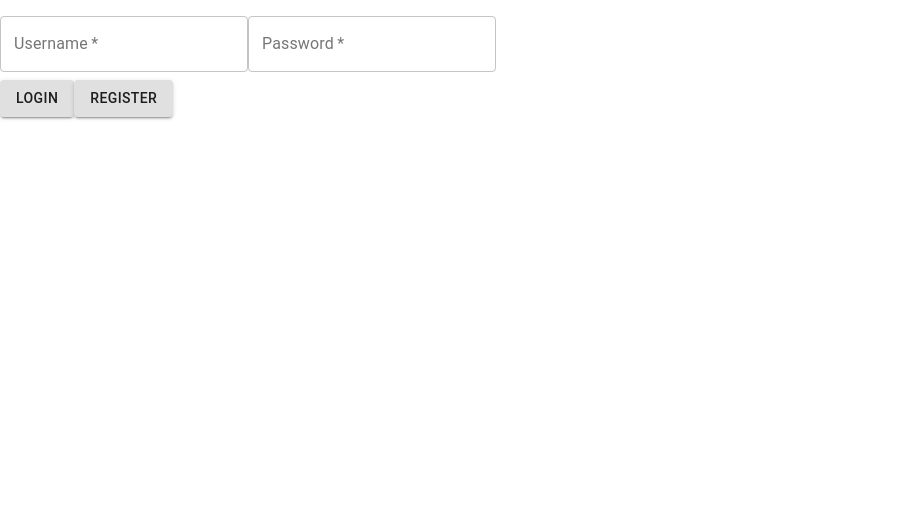
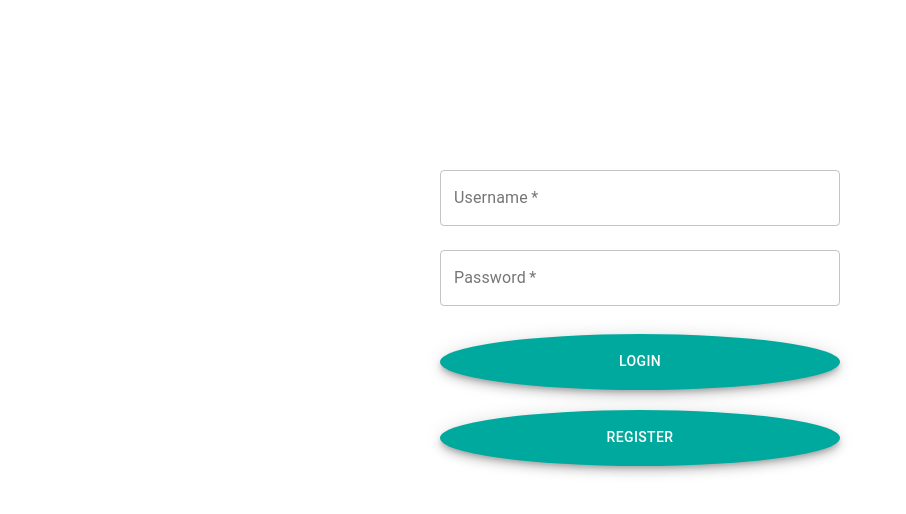
Before and after one commit to sanchyalforn/ez_antibully, a React (Create React App) app in the folder client/: page /teacher/login in a window 1280 px wide. Shown: the top 514 px of the page, without its empty margins (0-906 px from the left). Built offline with nearby package versions, Linux system fonts and the light colour scheme.

Commit message:
I did a lot of stuff

```diff
--- a/client/package.json
+++ b/client/package.json
@@ -5,11 +5,13 @@
   "dependencies": {
     "@material-ui/core": "^4.6.1",
     "@material-ui/icons": "^4.5.1",
+    "axios": "^0.19.0",
     "react": "^16.12.0",
     "react-dom": "^16.12.0",
     "react-router": "^5.1.2",
     "react-router-dom": "^5.1.2",
-    "react-scripts": "3.2.0"
+    "react-scripts": "3.2.0",
+    "universal-cookie": "^4.0.2"
   },
   "scripts": {
     "start": "react-scripts start",
--- a/client/src/App.js
+++ b/client/src/App.js
@@ -3,8 +3,9 @@ import { BrowserRouter, Route, Switch } from 'react-router-dom';
 import Code from './components/questions/code-page.js'
 import Login from './components/login/login.js'
 import Home from './components/group-list/group-list.js'
-import Questions from './components/questions/questions-page.js'
 import Main from './components/main/main.js'
+import Relations from './components/questions/questions-relations.js'
+import Feelings from './components/questions/questions-feelings.js'
 
 class App extends Component {
   render() {
@@ -15,7 +16,8 @@ class App extends Component {
             <Route path="/teacher/login" exact component={ Login } />
             <Route path="/teacher" exact component={ Home } />
             <Route path="/student/login" exact component={ Code } />
-            <Route path="/student" exact component={ Questions } />
+            <Route path="/student/1" exact component={ Relations } />
+            <Route path="/student/2" exact component={ Feelings } />
           </Switch>
         </BrowserRouter>
     );
--- /dev/null
+++ b/client/src/api/axios.js
@@ -0,0 +1,22 @@
+import axios from "axios";
+import Cookies from "universal-cookie";
+
+const cookies = new Cookies();
+
+const baseURL = "http://151.80.42.162:8080";
+
+const api = axios.create({
+    baseURL: baseURL
+});
+
+function setUsername(username) {
+    cookies.set("username", username, { path: "/" });
+}
+
+function getUsername() {
+    return cookies.get("username");
+}
+
+
+export default api;
+export { setUsername, getUsername };
--- a/client/src/components/group-list/group-list.js
+++ b/client/src/components/group-list/group-list.js
@@ -10,7 +10,6 @@ import Dialog from '@material-ui/core/Dialog';
 import DialogActions from '@material-ui/core/DialogActions';
 import DialogContent from '@material-ui/core/DialogContent';
 import DialogTitle from '@material-ui/core/DialogTitle';
-import Button from '@material-ui/core/Button';
 import TextField from '@material-ui/core/TextField';
 
 const useStyle = makeStyles(theme => ({
@@ -21,12 +20,32 @@ const useStyle = makeStyles(theme => ({
   },
 }));
 
+const TextFieldStyled = withStyles(theme => ({
+    root: {
+      marginBottom: '20px'
+    }
+  }))(TextField);
+
+const ColorButton = withStyles(theme => ({
+    root: {
+      color: 'white',
+      backgroundColor: '#00A99D',
+      '&:hover': {
+        backgroundColor: '#00A99D',
+      },
+      marginLeft: '20px'
+    },
+  }))(Fab);
+
 class Home extends Component {
 
     constructor(props) {
         super(props);
 
-        this.state = { modalOpen: false };
+        this.state = {
+            modalOpen: false,
+            listItems: new Map()
+        };
     }
 
     handleClickOpen = () => {
@@ -42,6 +61,19 @@ class Home extends Component {
         this.setState({modalOpen: false});
     }
 
+    loadGroups = () => {
+
+        // Llista de grups
+
+        /*
+
+        */
+
+
+
+
+    }
+
 
     render() {
         return (
@@ -49,35 +81,39 @@ class Home extends Component {
                 <Dialog open={this.state.modalOpen} onClose={() => {this.handleClose() }} aria-labelledby="form-dialog-title">
                     <DialogTitle id="form-dialog-title">Add New Group</DialogTitle>
                     <DialogContent>
-                    <TextField
+                    <TextFieldStyled
                         autoFocus
                         margin="dense"
                         id="name"
                         label="Group name"
                         fullWidth
                     />
+                    <TextFieldStyled
+                        autoFocus
+                        margin="dense"
+                        id="student-names"
+                        multiline
+                        rowsMax="4"
+                        label="Student names (separated by ,)"
+                        fullWidth
+                    />
                     </DialogContent>
                     <DialogActions>
-                    <Button onClick={() => {this.handleClose() }} color="primary">
-                        Cancel
-                    </Button>
-                    <Button onClick={() => {this.handleConfirm() }} color="primary">
-                        Confirm
-                    </Button>
+                        <ColorButton onClick={() => {this.handleClose() }} color="primary" variant="contained">
+                            Cancel
+                        </ColorButton>
+                        <ColorButton onClick={() => {this.handleConfirm() }} color="primary" variant="contained">
+                            Create
+                        </ColorButton>
                     </DialogActions>
                 </Dialog>
 
-                <h1> Groups lists from professor X </h1>
-                <Fab color="primary" aria-label="add">
-                    <AddIcon onClick={() => {this.handleClickOpen() }}/>
-                </Fab>
-                <List component="nav" className={this.props.classes.root} aria-label="contacts">
-                <ListItem button>
-                    <ListItemText primary="Chelsea Otakan" onClick={() => {console.log("first")}}/>
-                </ListItem>
-                <ListItem button>
-                    <ListItemText primary="Eric Hoffman" onClick={() => {console.log("second")}}/>
-                </ListItem>
+                <h1 style={{textAlign: 'center'}}> Groups lists from professor X </h1>
+                <ColorButton variant="contained" onClick={() => {this.handleClickOpen() }}>
+                    <AddIcon /> Create new group
+                </ColorButton>
+                <List component="nav" className={this.props.classes.root} aria-label="contacts" style={{margin: '20px'}}>
+                    <ListItem button> <ListItemText primary={"asd"} onClick={() => {console.log("asd")}}/> </ListItem>
                 </List>
             </div>
 
--- a/client/src/components/login/login.js
+++ b/client/src/components/login/login.js
@@ -1,81 +1,199 @@
-import React, { Component } from 'react';
-import './login.css'
+import React, { Component } from "react";
+import "./login.css";
 
-import { makeStyles } from '@material-ui/core/styles';
-import TextField from '@material-ui/core/TextField';
-import Button from '@material-ui/core/Button';
-import { withStyles } from '@material-ui/core';
+import { makeStyles } from "@material-ui/core/styles";
+import TextField from "@material-ui/core/TextField";
+import Fab from "@material-ui/core/Fab";
+import Grid from "@material-ui/core/Grid";
+import { withStyles } from "@material-ui/core";
 
-const useStyle = makeStyles(theme => ({
+import clsx from 'clsx';
+import ErrorIcon from '@material-ui/icons/Error';
+import CloseIcon from '@material-ui/icons/Close';
+import { red } from '@material-ui/core/colors';
+import IconButton from '@material-ui/core/IconButton';
+import Snackbar from '@material-ui/core/Snackbar';
+import SnackbarContent from '@material-ui/core/SnackbarContent';
+
+import api, { setUsername } from "../../api/axios";
+
+const useStyles = makeStyles(theme => ({
   container: {
-      display: 'flex',
-      flexWrap: 'wrap',
+    display: "flex",
+    flexWrap: "wrap"
   },
   textField: {
     marginLeft: theme.spacing(1),
-      marginRight: theme.spacing(1),
-      width: 200,
+    marginRight: theme.spacing(1)
   }
 }));
 
+const ColorButton = withStyles(theme => ({
+  root: {
+    color: "white",
+    backgroundColor: "#00A99D",
+    "&:hover": {
+      backgroundColor: "#00877E"
+    },
+    "&:active": {
+      backgroundColor: "#04D1C3"
+    },
+    marginTop: "20px",
+    width: "400px"
+  }
+}))(Fab);
+
+const TextFieldStyled = withStyles(theme => ({
+  root: {
+    width: "400px"
+  }
+}))(TextField);
+
+const useStyles1 = makeStyles(theme => ({
+	error: {
+	  backgroundColor: red,
+	},
+	icon: {
+	  fontSize: 20,
+	},
+	iconVariant: {
+	  opacity: 0.9,
+	  marginRight: theme.spacing(1),
+	},
+	message: {
+	  display: 'flex',
+	  alignItems: 'center',
+	},
+  }));
+
+  function MySnackbarContentWrapper(props) {
+	const classes = useStyles1();
+	const { className, message, onClose, variant } = props;
+
+	return (
+	  <SnackbarContent
+		className={clsx(classes[variant], className)}
+		aria-describedby="client-snackbar"
+		message={
+		  <span id="client-snackbar" className={classes.message}>
+			<ErrorIcon className={clsx(classes.icon, classes.iconVariant)} />
+			Incorrect username or password!
+		  </span>
+		}
+		action={[
+		  <IconButton key="close" aria-label="close" color="inherit" onClick={onClose}>
+			<CloseIcon className={classes.icon} />
+		  </IconButton>,
+		]}
+	  />
+	);
+  }
+
 class Login extends Component {
-
   constructor(props) {
     super(props);
 
-        this.state = { username: "" , password: ""  };
+    this.state = { username: "", password: "", openError: false };
   }
 
+  handleClose = (event, reason) => {
+    if (reason === "clickaway") {
+      return;
+    }
+
+    this.setState({ openError: false });
+  };
 
   login() {
-        console.log(this.state.username);
-        console.log(this.state.password);
-
+    api
+      .post("/users/login", {
+        username: this.state.username,
+        password: this.state.password
+      })
+      .then(resp => {
+        setUsername(this.state.username);
         this.props.history.push("/teacher");
+      })
+      .catch(error => {
+		    this.setState({ openError: true });
+        if (error.response) {
+          console.log(error.response);
+        }
+      });
   }
 
   register() {
+
     console.log("same with register");
   }
 
   render() {
     return (
-            <form className={this.props.classes.container} noValidate autoComplete="off">
-                <TextField
+      <form
+        className={this.props.classes.container}
+        noValidate
+        autoComplete="off"
+      >
+        <Snackbar
+          anchorOrigin={{ vertical: "bottom", horizontal: "left" }}
+          open={this.state.openError}
+          autoHideDuration={5000}
+          onClose={() => {this.handleClose()}}
+        >
+          <MySnackbarContentWrapper
+            variant="error"
+            message="Incorrect username or password!"
+          />
+        </Snackbar>
+        <Grid container direction="column" justify="center" alignItems="center">
+          <Grid item xs={12} style={{ marginTop: "12%" }}>
+            <TextFieldStyled
               required
               id="username"
               className={this.props.classes.textField}
               label="Username"
               margin="normal"
-                    onChange={(e) => this.setState({username: e.target.value})}
-                    variant="outlined"/>
-
-                <TextField
+              onChange={e => this.setState({ username: e.target.value })}
+              variant="outlined"
+            />
+          </Grid>
+          <Grid item xs={12}>
+            <TextFieldStyled
               required
               id="password"
               className={this.props.classes.textField}
               label="Password"
               margin="normal"
               type="password"
-                    onChange={(e) => this.setState({password: e.target.value})}
-                    variant="outlined"/>
-
-                <div>
-                    <Button
+              onChange={e => this.setState({ password: e.target.value })}
+              variant="outlined"
+            />
+          </Grid>
+          <Grid item xs={12}>
+            <ColorButton
               variant="contained"
               color="default"
-                        onClick={(e) => {this.login()} }
-                        className={this.props.classes.button}> Login </Button>
-
-                    <Button
+              onClick={e => {
+                this.login();
+              }}
+              className={this.props.classes.button}
+            >
+              Login
+            </ColorButton>
+          </Grid>
+          <Grid item xs={12}>
+            <ColorButton
               variant="contained"
               onClick={this.register}
-                        color="default"> Register </Button>
-                </div>
-
+              color="default"
+            >
+              Register
+            </ColorButton>
+          </Grid>
+        </Grid>
       </form>
     );
-    };
+  }
 }
 
-export default withStyles(useStyle)(Login)
+export default withStyles(useStyles)(Login);
--- a/client/src/components/main/main.js
+++ b/client/src/components/main/main.js
@@ -1,12 +1,27 @@
 import React, { Component } from 'react';
-import '../../styles/fonts.css'
 
 import { makeStyles } from '@material-ui/core/styles';
-import Button from '@material-ui/core/Button';
+import Fab from '@material-ui/core/Fab';
+import Grid from '@material-ui/core/Grid';
 import { withStyles } from '@material-ui/core';
 
+const ColorButton = withStyles(theme => ({
+    root: {
+      color: 'white',
+      backgroundColor: '#00A99D',
+        '&:hover': {
+            backgroundColor: '#00877E',
+        },
+        '&:active': {
+            backgroundColor: '#04D1C3',
+        },
+      marginTop: "20px",
+      width: "400px"
+    },
+  }))(Fab);
+
 const useStyle = makeStyles(theme => ({
-  }));
+}));
 
 class Main extends Component {
 
@@ -22,18 +37,14 @@ class Main extends Component {
 
     render() {
         return (
-            <form className={this.props.classes.container} noValidate autoComplete="off">
-                <Button
-                    variant="contained"
-                    color="default"
-                    onClick={() => {this.student()}}
-                    className={this.props.classes.button}> STUDENT </Button>
-
-                <Button
-                    variant="contained"
-                    onClick={() => {this.teacher()}}
-                    color="default"> TEACHER </Button>
-            </form>
+            <Grid container direction="column" justify="center" alignItems="center">
+                <Grid item xs={12} style={{marginTop: '18%'}}>
+                    <ColorButton variant="extended" onClick={() => {this.teacher()}}> TEACHER </ColorButton>
+                </Grid>
+                <Grid item xs={12}>
+                    <ColorButton variant="extended" onClick={() => {this.student()}}> STUDENT </ColorButton>
+                </Grid>
+            </Grid>
         );
     };
 }
--- a/client/src/components/questions/code-page.js
+++ b/client/src/components/questions/code-page.js
@@ -2,10 +2,11 @@ import React, { Component } from 'react';
 
 import { makeStyles } from '@material-ui/core/styles';
 import TextField from '@material-ui/core/TextField';
-import Button from '@material-ui/core/Button';
+import Fab from '@material-ui/core/Fab';
+import Grid from '@material-ui/core/Grid';
 import { withStyles } from '@material-ui/core';
 
-const useStyle = makeStyles(theme => ({
+const useStyles = makeStyles(theme => ({
     container: {
       display: 'flex',
       flexWrap: 'wrap',
@@ -13,12 +14,32 @@ const useStyle = makeStyles(theme => ({
     textField: {
       marginLeft: theme.spacing(1),
       marginRight: theme.spacing(1),
-      width: 200,
     }
   }));
 
+  const ColorButton = withStyles(theme => ({
+    root: {
+      color: 'white',
+      backgroundColor: '#00A99D',
+      '&:hover': {
+        backgroundColor: '#00A99D',
+      },
+      '&:active': {
+          backgroundColor: '#04D1C3',
+      },
+      marginTop: '20px',
+      width: '400px'
+    },
+  }))(Fab);
+
+
+  const TextFieldStyled = withStyles(theme => ({
+    root: {
+      width: "400px"
+    }
+  }))(TextField);
+
 class Code extends Component {
-
     constructor(props) {
         super(props);
 
@@ -26,44 +47,50 @@ class Code extends Component {
     }
 
 
-    start() {
+    next() {
         console.log(this.state.name);
         console.log(this.state.code);
 
-        this.props.history.push("/student");
+        this.props.history.push("/student/1");
     }
 
     render() {
         return (
                 <form className={this.props.classes.container} noValidate autoComplete="off">
-                <TextField
+                    <Grid container direction="column" justify="center" alignItems="center">
+                        <Grid item xs={12} style={{marginTop: '12%'}}>
+                            <TextFieldStyled
                                 required
-                    id="username"
+                                id="name"
                                 className={this.props.classes.textField}
-                    label="Username"
+                                label="Complete Name"
                                 margin="normal"
                                 onChange={(e) => this.setState({name: e.target.value})}
                                 variant="outlined"/>
-
-                <TextField
+                        </Grid>
+                        <Grid item xs={12}>
+                            <TextFieldStyled
                                 required
-                    id="password"
+                                id="code"
                                 className={this.props.classes.textField}
-                    label="Password"
+                                label="Student Code"
                                 margin="normal"
                                 type="number"
                                 onChange={(e) => this.setState({code: e.target.value})}
                                 variant="outlined"/>
-
-                <Button
+                        </Grid>
+                        <Grid item xs={12}>
+                            <ColorButton
                                 variant="contained"
                                 color="default"
-                    onClick={(e) => {this.start()} }
-                    className={this.props.classes.button}> Start! </Button>
+                                onClick={(e) => {this.next()} }
+                                className={this.props.classes.button}> Start!! </ColorButton>
+                        </Grid>
+                    </Grid>
+                </form>
 
-            </form>
         );
     };
 }
 
-export default withStyles(useStyle)(Code)
+export default withStyles(useStyles)(Code)
--- /dev/null
+++ b/client/src/components/questions/questions-relations.js
@@ -0,0 +1,67 @@
+import React, { Component } from "react";
+
+import { makeStyles } from "@material-ui/core/styles";
+import { withStyles, Grid } from "@material-ui/core";
+import Fab from "@material-ui/core/Fab";
+
+const useStyle = makeStyles(theme => ({}));
+
+const ColorButton = withStyles(theme => ({
+root: {
+    color: "white",
+    backgroundColor: "#00A99D",
+    "&:hover": {
+    backgroundColor: "#00877E"
+    },
+    "&:active": {
+    backgroundColor: "#04D1C3"
+    },
+    marginTop: "20px",
+    width: "400px"
+}
+}))(Fab);
+
+class Relations extends Component {
+  constructor(props) {
+    super(props);
+    this.state = {
+      question1: 0
+    };
+  }
+
+  render() {
+    return (
+      <div>
+        <div>
+          <h1> Let's start talking about the relations with your classmates! </h1>
+        </div>
+        <div>
+          <h1> Who would you choose to do a school project? </h1>
+        </div>
+        <div>
+          <h1> Who would be the best leader? </h1>
+        </div>
+        <div>
+          <h1> Who would you choose to play at the playground? </h1>
+        </div>
+        <div>
+          <h1> Who would you choose to be in an airplain cabin? </h1>
+        </div>
+        <div>
+          <h1> Who would be the pilot? </h1>
+        </div>
+        <div>
+          <h1>  Who would you believe most? </h1>
+        </div>
+        <div>
+          <h1> Who tell the best stories? </h1>
+        </div>
+        <div>
+          <h1> Yeey! You have finished this part! </h1>
+        </div>
+      </div>
+    );
+  }
+}
+
+export default withStyles(useStyle)(Relations);
```
Also changed, not shown: client/src/components/login/login.css (+12 -0 lines), client/src/components/questions/questions-feelings.js (added, +70 -0 lines), client/src/components/questions/questions-page.js (deleted, +0 -21 lines), client/src/styles/fonts.css (deleted, +0 -8 lines), client/src/images/bulling.jpg (added), client/src/images/fons2.jpg (added). Lines whose indentation alone changed are shown as unchanged.
